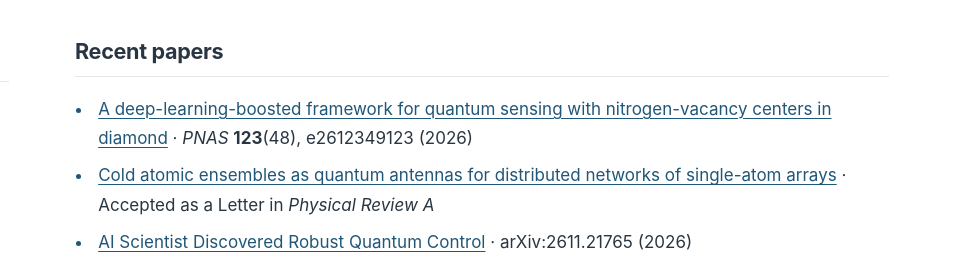
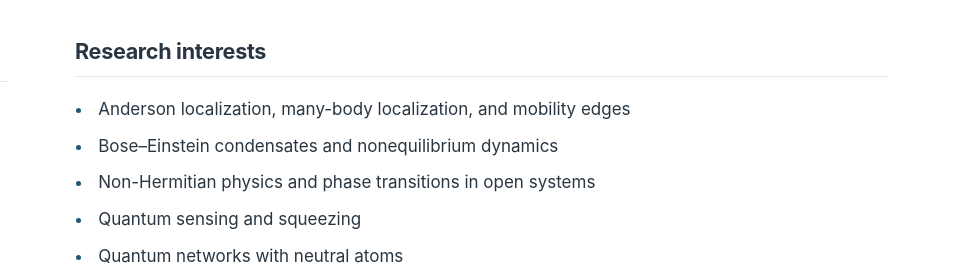
Before and after one commit to XiaoshuiLin/xiaoshuilin.github.io, a plain HTML site: page index.html in a window 1280 px wide. Shown: the part 549-814 px from the top of the page, 307-1280 px from the left. Drawn offline with Linux system fonts and the light colour scheme.

Commit message:
Remove recent papers section from homepage

```diff
--- a/index.html
+++ b/index.html
@@ -41,13 +41,6 @@
 <p>My current research focuses on designing schemes for entanglement-enhanced quantum sensing. My research spans localization, nonequilibrium quantum dynamics, and quantum technologies. I am interested in how disorder, interactions, and driving shape quantum systems, and in using atomic systems for quantum sensing and quantum networks.</p>
 <p>I received my Ph.D. in Physics from the University of Science and Technology of China in 2024, advised by Prof. Ming Gong.</p>
 </div>
-<section aria-labelledby="recent-papers"><h2 id="recent-papers">Recent papers</h2>
-<ul class="interests">
-  <li><a href="publications.html#arxiv-2603.14728">A deep-learning-boosted framework for quantum sensing with nitrogen-vacancy centers in diamond</a> · <i>PNAS</i> <strong>123</strong>(48), e2612349123 (2026)</li>
-  <li><a href="publications.html#arxiv-2508.08439">Cold atomic ensembles as quantum antennas for distributed networks of single-atom arrays</a> · Accepted as a Letter in <i>Physical Review A</i></li>
-  <li><a href="publications.html#arxiv-2611.21765">AI Scientist Discovered Robust Quantum Control</a> · arXiv:2611.21765 (2026)</li>
-</ul>
-</section>
 <section aria-labelledby="interests"><h2 id="interests">Research interests</h2>
 <ul class="interests">
   <li>Anderson localization, many-body localization, and mobility edges</li>
```
